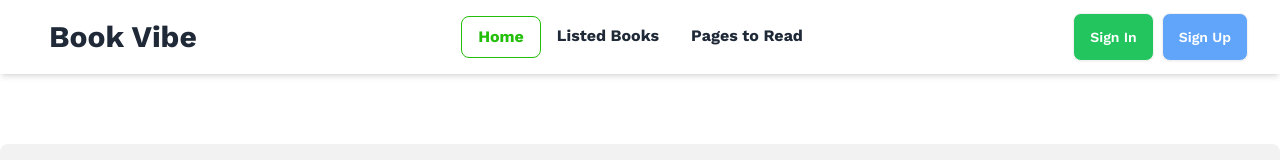
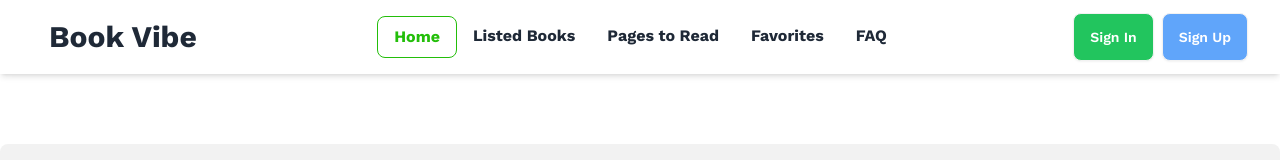
Before and after one commit to nhnaahid/book-vibe, a React (Vite) app: page / in a window 1280 px wide. Shown: the top 160 px of the page. Built offline with nearby package versions, Linux system fonts and the light colour scheme.

Commit message:
Two extra section added

```diff
--- a/src/components/Navbar.jsx
+++ b/src/components/Navbar.jsx
@@ -21,6 +21,18 @@ const Navbar = () => {
             background: 'none',
             fontWeight: isActive ? 'bolder' : 'bold'
         })}>Pages to Read</NavLink></li>
+        <li><NavLink to='/favorites' style={({ isActive }) => ({
+            color: isActive ? '#23BE0A' : '',
+            border: isActive ? '1px solid #23BE0A' : '',
+            background: 'none',
+            fontWeight: isActive ? 'bolder' : 'bold'
+        })}>Favorites</NavLink></li>
+        <li><NavLink to='/faq' style={({ isActive }) => ({
+            color: isActive ? '#23BE0A' : '',
+            border: isActive ? '1px solid #23BE0A' : '',
+            background: 'none',
+            fontWeight: isActive ? 'bolder' : 'bold'
+        })}>FAQ</NavLink></li>
     </>
 
     return (
--- /dev/null
+++ b/src/pages/Faq.jsx
@@ -0,0 +1,11 @@
+
+
+const Faq = () => {
+    return (
+        <div>
+            <h1>FAQ here</h1>
+        </div>
+    );
+};
+
+export default Faq;
--- /dev/null
+++ b/src/pages/Favorites.jsx
@@ -0,0 +1,11 @@
+
+
+const Favorites = () => {
+    return (
+        <div>
+            <h1>Favorites here</h1>
+        </div>
+    );
+};
+
+export default Favorites;
```
Also changed, not shown: src/main.jsx (+10 -0 lines).
